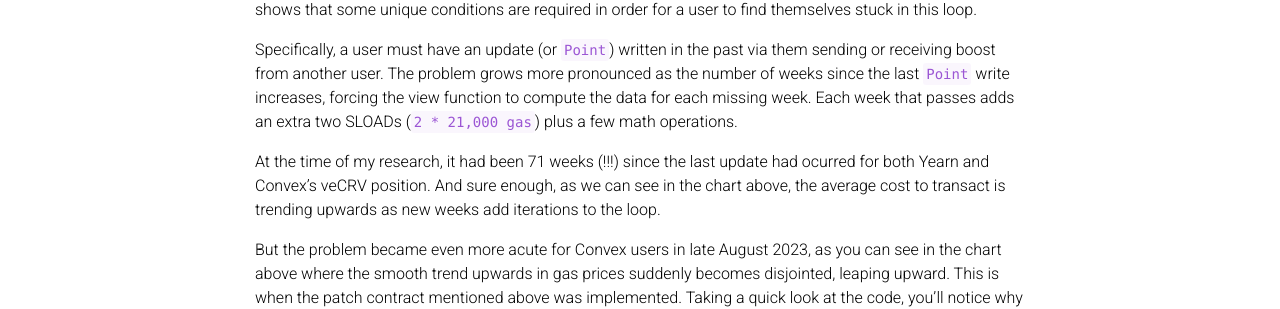
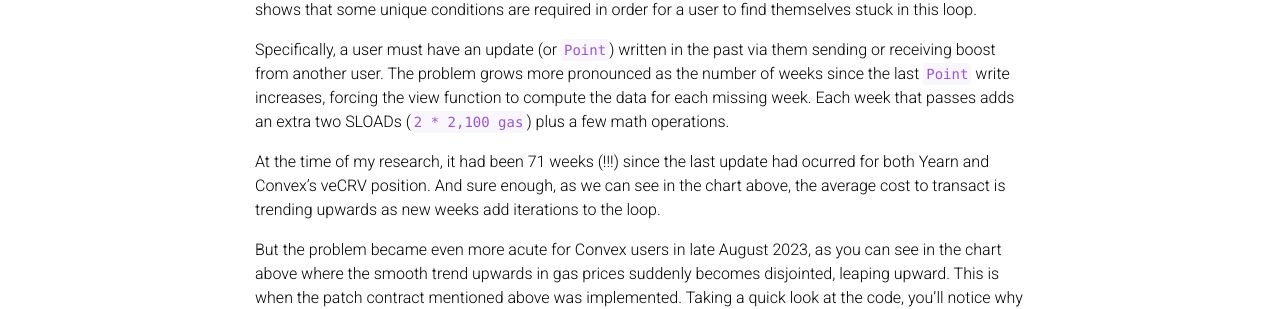
Before and after one commit to wavey0x/wavey0x.github.io, a Jekyll site: the page built from _posts/2023-12-28-convex-just-got-cheaper.md, in a window 1280 px wide and 900 px high, scrolled down 2272 px. Shown: the part 146-455 px from the top of the window. Built offline with Jekyll 4.4.1, drawn with Linux system fonts in a browser that asks for light colours; comment, search, counter and statistics services are not loaded; a style sheet for code colours, icons or effects is not loaded.

Commit message:
gas typo

```diff
--- a/_posts/2023-12-28-convex-just-got-cheaper.md
+++ b/_posts/2023-12-28-convex-just-got-cheaper.md
@@ -66,7 +66,7 @@
 
 The `for` loop must be entered twice on each gauge interaction as it checks for each user's boost sent, and again for his boost received. Certainly this threatens to be expensive, but a close look at the surrounding code shows that some unique conditions are required in order for a user to find themselves stuck in this loop.
 
-Specifically, a user must have an update (or `Point`) written in the past via them sending or receiving boost from another user. The problem grows more pronounced as the number of weeks since the last `Point` write increases, forcing the view function to compute the data for each missing week. Each week that passes adds an extra two SLOADs (`2 * 21,000 gas`) plus a few math operations.
+Specifically, a user must have an update (or `Point`) written in the past via them sending or receiving boost from another user. The problem grows more pronounced as the number of weeks since the last `Point` write increases, forcing the view function to compute the data for each missing week. Each week that passes adds an extra two SLOADs (`2 * 2,100 gas`) plus a few math operations.
 
 At the time of my research, it had been 71 weeks (!!!) since the last update had ocurred for both Yearn and Convex's veCRV position. And sure enough, as we can see in the chart above, the average cost to transact is trending upwards as new weeks add iterations to the loop.
 
```
